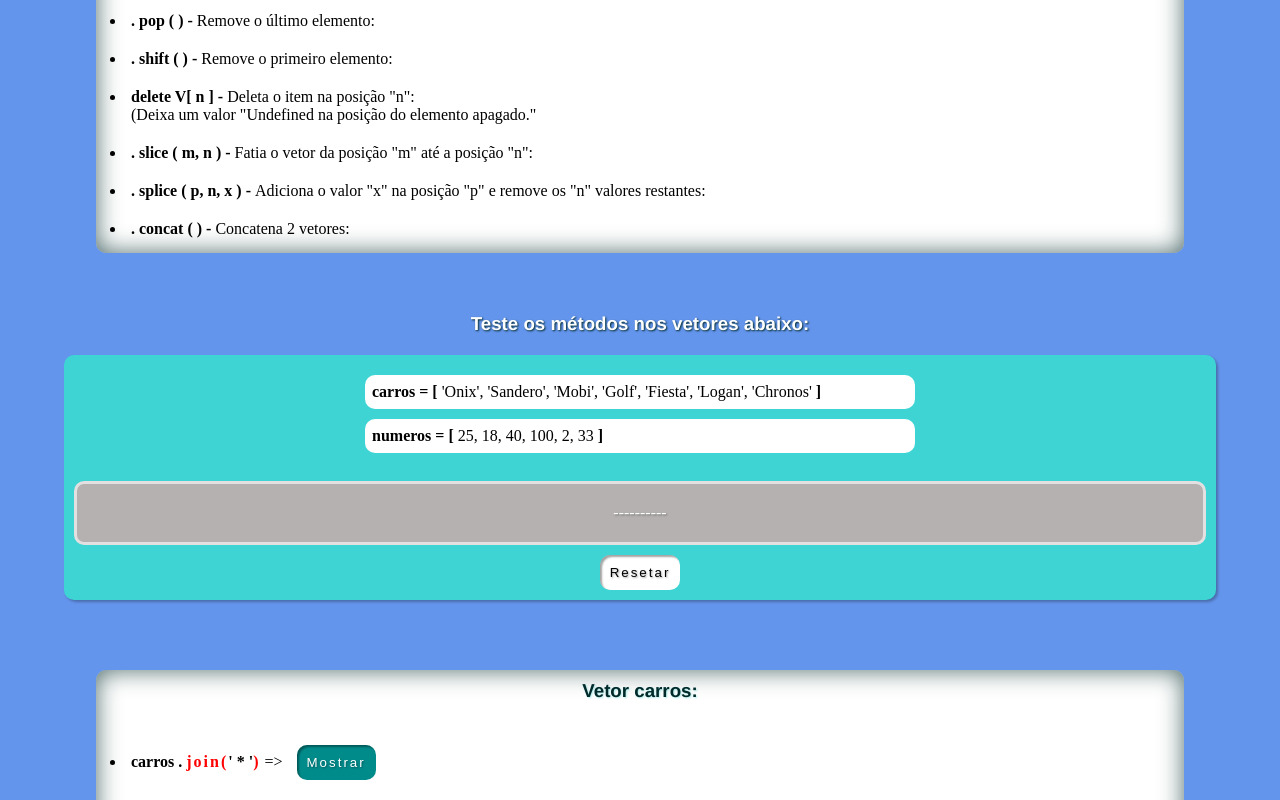
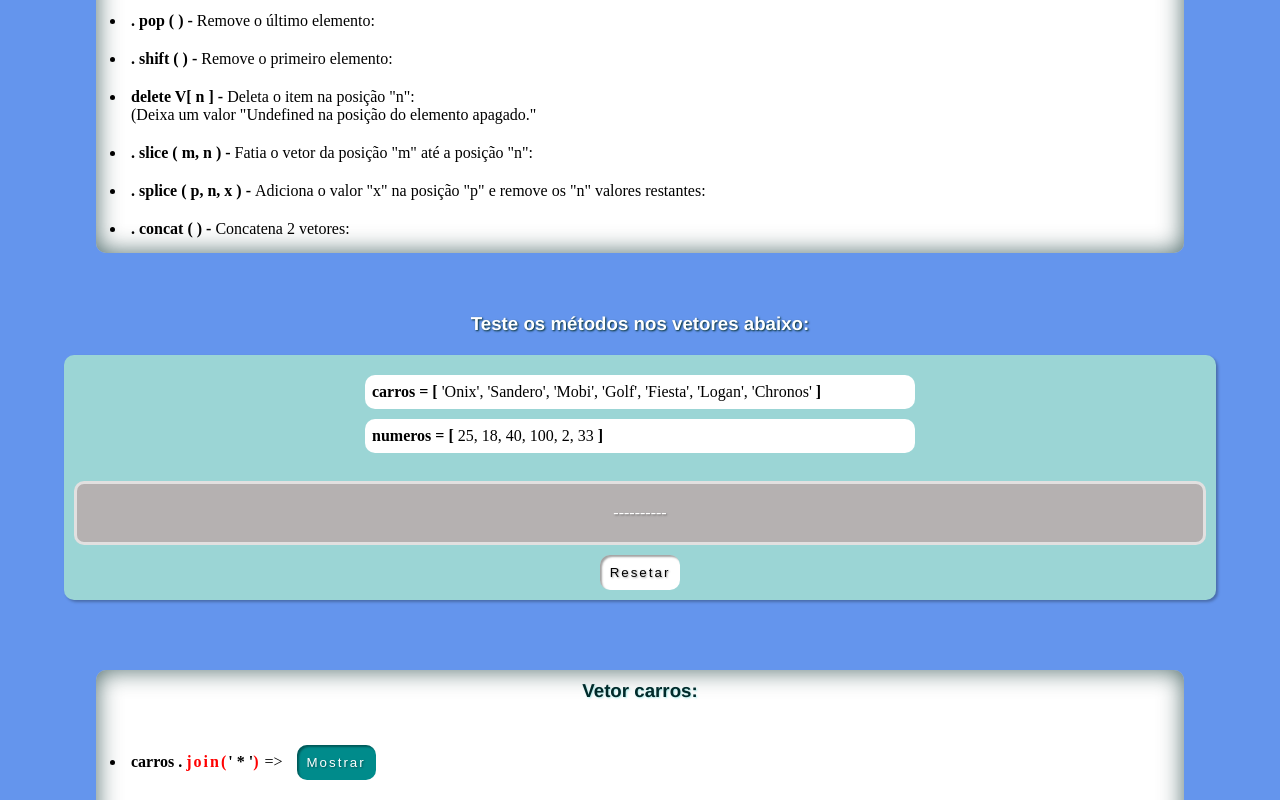
Before and after one commit to lfalvespe/estudos-javascript, a plain HTML site: page metodos-arrays/index.html in a window 1280 px wide. Shown: the part 458-1258 px from the top of the page. Drawn offline with Linux system fonts and the light colour scheme.

Commit message:
Update style.css

```diff
--- a/metodos-arrays/style.css
+++ b/metodos-arrays/style.css
@@ -115,7 +115,7 @@ div.tela {
     padding: 10px;
     position: sticky;
     top: 0;
-    background-color:rgb(62, 212, 212);
+    background-color:rgb(155, 213, 213);
     border-radius: 10px;
     box-shadow: 2px 2px 3px rgba(0, 0, 0, 0.279);
 }
```
